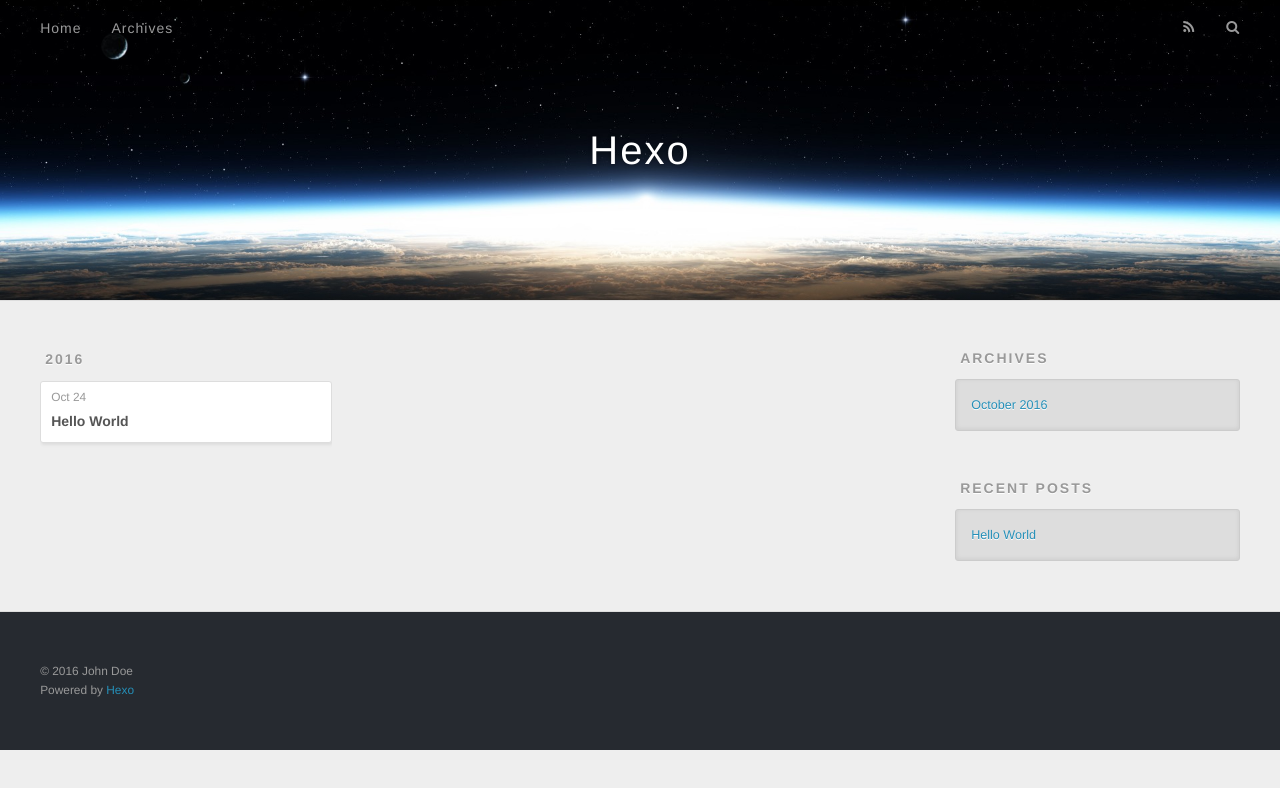
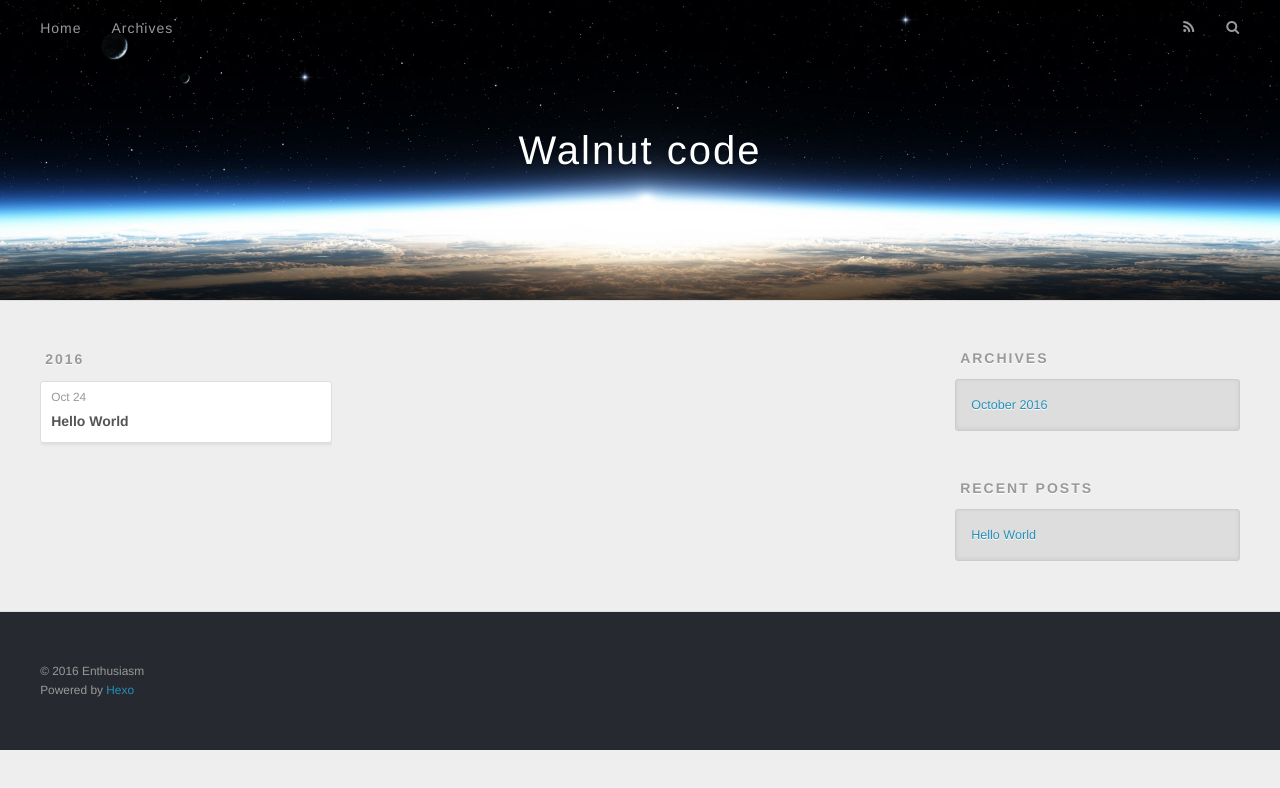
Before and after one commit to enthusiasmer/enthusiasmer.github.io, a plain HTML site: page archives/2016/10/index.html in a window 1280 px wide. Drawn offline with nearby package versions, Linux system fonts and the light colour scheme.

Commit message:
Site updated: 2016-10-25 18:21:45

```diff
--- a/archives/2016/10/index.html
+++ b/archives/2016/10/index.html
@@ -3,16 +3,19 @@
 <head>
   <meta charset="utf-8">
 
-  <title>Archives: 2016/10 | Hexo</title>
+  <title>Archives: 2016/10 | Walnut code</title>
   <meta name="viewport" content="width=device-width, initial-scale=1, maximum-scale=1">
-  <meta property="og:type" content="website">
-<meta property="og:title" content="Hexo">
+  <meta name="description" content="coder">
+<meta property="og:type" content="website">
+<meta property="og:title" content="Walnut code">
 <meta property="og:url" content="http://yoursite.com/archives/2016/10/index.html">
-<meta property="og:site_name" content="Hexo">
+<meta property="og:site_name" content="Walnut code">
+<meta property="og:description" content="coder">
 <meta name="twitter:card" content="summary">
-<meta name="twitter:title" content="Hexo">
+<meta name="twitter:title" content="Walnut code">
+<meta name="twitter:description" content="coder">
 
-    <link rel="alternate" href="/atom.xml" title="Hexo" type="application/atom+xml">
+    <link rel="alternate" href="/atom.xml" title="Walnut code" type="application/atom+xml">
 
 
     <link rel="icon" href="/favicon.png">
@@ -33,7 +36,7 @@
   <div id="header-outer" class="outer">
     <div id="header-title" class="inner">
       <h1 id="logo-wrap">
-        <a href="/" id="logo">Hexo</a>
+        <a href="/" id="logo">Walnut code</a>
       </h1>
 
     </div>
@@ -137,7 +140,7 @@
 
   <div class="outer">
     <div id="footer-info" class="inner">
-      &copy; 2016 John Doe<br>
+      &copy; 2016 Enthusiasm<br>
       Powered by <a href="http://hexo.io/" target="_blank">Hexo</a>
     </div>
   </div>
```
Also changed, not shown: 2016/10/24/hello-world/index.html (+6 -6 lines), archives/2016/index.html (+11 -8 lines), archives/index.html (+11 -8 lines), index.html (+12 -9 lines).
